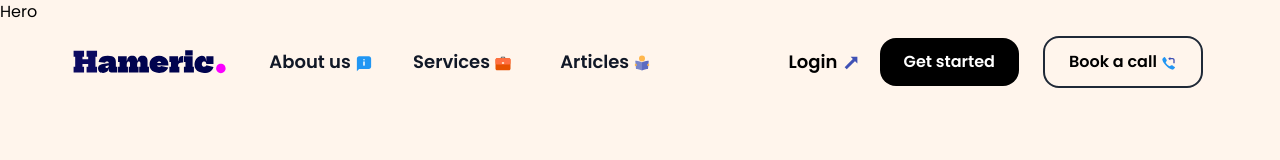
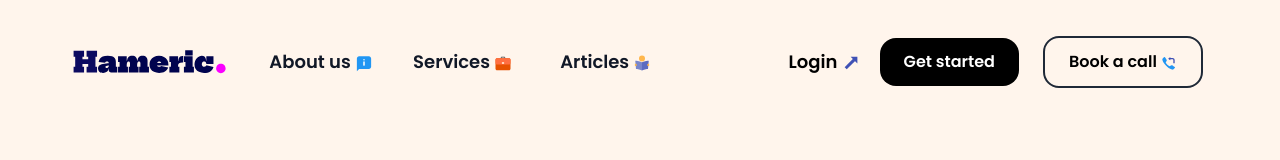
Before and after one commit to Hameric-Technologies/hameric, a React (Vite) app: page / in a window 1280 px wide. Shown: the top 160 px of the page. Built offline with nearby package versions, Linux system fonts and the light colour scheme.

Commit message:
add a hero section with hero image

```diff
--- a/src/APP/Pages/Home/Components/Hero.jsx
+++ b/src/APP/Pages/Home/Components/Hero.jsx
@@ -1,8 +1,13 @@
 import React from 'react'
+import heroimg from '../../../../assets/heroimg.png'
+import { Fade } from "react-awesome-reveal";
+
 
 const Hero = () => {
   return (
-    <div>Hero</div>
+    <Fade>
+        <div></div>
+    </Fade>
   )
 }
 
```
Also changed, not shown: src/assets/heroimg.png.
